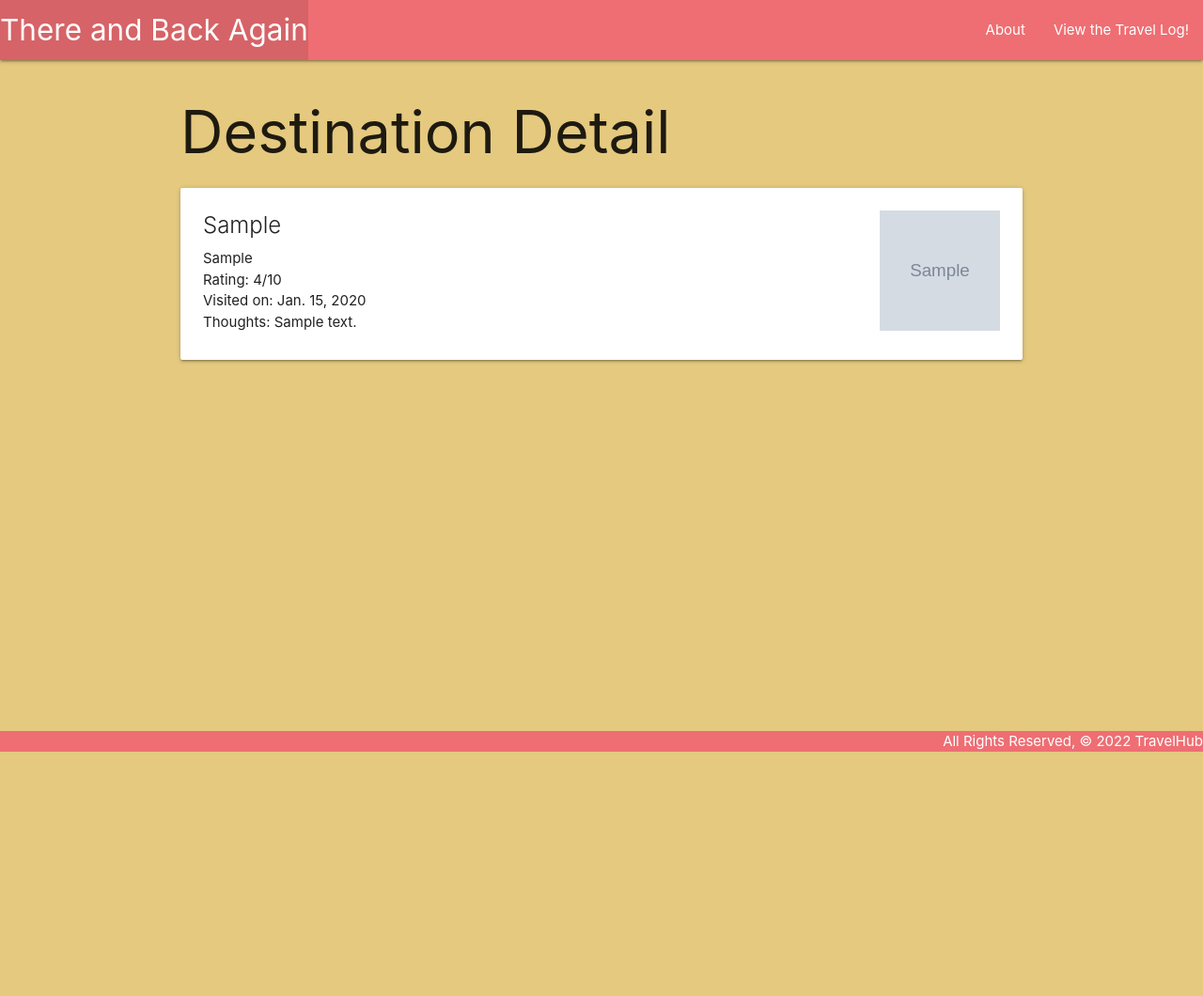
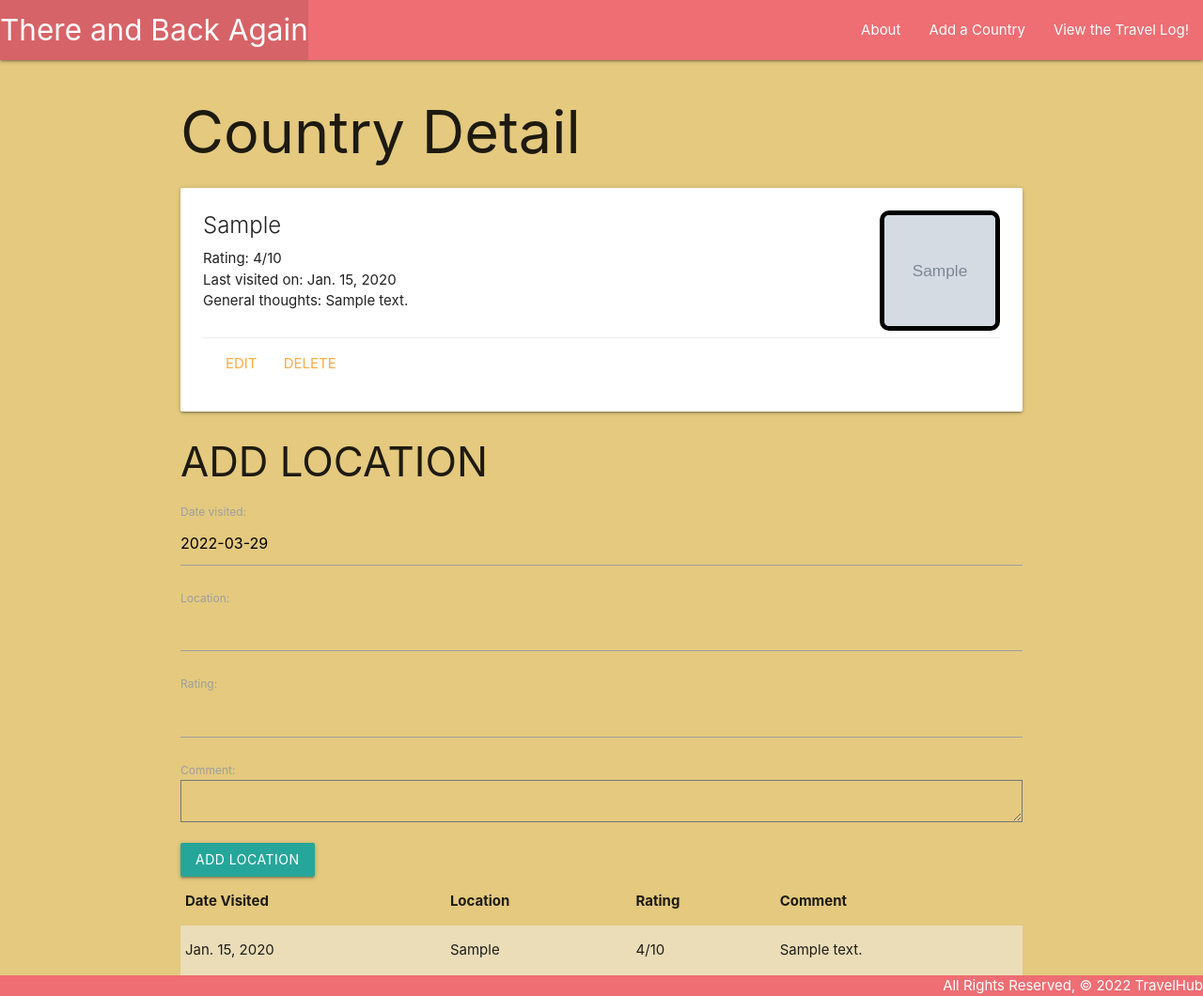
Before and after one commit to Runite-Drill/there-and-back-again, a Django app: page /destinations/1/ in a window 1280 px wide. Shown: the whole page at 94% size. Before the commit the page ends 800 px from the top, so only its background shows below. Run offline with Django 4.2, Linux system fonts and the light colour scheme; tables that the repository leaves empty hold one stand-in row (values such as "Sample post"); grey boxes marked "Sample" are stand-in pictures.

Commit message:
CRUD operations and 1-M

```diff
--- a/main_app/admin.py
+++ b/main_app/admin.py
@@ -1,5 +1,6 @@
 from django.contrib import admin
-from .models import Destination
+from .models import Destination, Location
 # Register your models here.
 
 admin.site.register(Destination)
+admin.site.register(Location)
--- /dev/null
+++ b/main_app/forms.py
@@ -0,0 +1,7 @@
+from django.forms import ModelForm
+from .models import Location
+
+class LocationForm(ModelForm):
+    class Meta:
+        model = Location
+        fields = ['date_visited', 'location', 'rating', 'comment']
--- a/main_app/models.py
+++ b/main_app/models.py
@@ -1,10 +1,15 @@
 from django.db import models
 from django.core.validators import MinValueValidator, MaxValueValidator
+from django.urls import reverse
 
 # Create your models here.
+MEALS = (
+    ('B', 'Breakfast'),
+    ('L', 'Lunch'),
+    ('D', 'Dinner')
+)
 
 class Destination(models.Model):
-    location = models.CharField(max_length=100)
     country = models.CharField(max_length=100)
     date = models.DateField()
     rating = models.IntegerField(validators=[
@@ -14,3 +19,26 @@ class Destination(models.Model):
     comment = models.TextField(max_length=250)
     picture_upload = models.ImageField(default=None, blank=True, null=True, upload_to="main_app/static/images")
     picture_url = models.CharField(default='https://www.pngitem.com/pimgs/m/775-7750535_travel-globe-png-free-download-transparent-png.png', blank=True, null=True, max_length=100)
+
+    def __str__(self):
+        return self.name
+
+    def get_absolute_url(self):
+        return reverse('detail', kwargs = {'destination_id':self.id})
+
+
+class Location(models.Model):
+    date_visited = models.DateField()
+    location = models.CharField(max_length=100)
+    rating = models.IntegerField(validators=[
+            MaxValueValidator(10),
+            MinValueValidator(0)
+        ])
+    comment = models.TextField(max_length=250)
+    destination = models.ForeignKey(Destination, on_delete=models.CASCADE)
+
+    def __str__(self):
+        return f"{self.get_location_display()} on {self.date}"
+
+    class Meta:
+        ordering = ['-date_visited'] #sorts by date: ascending / (-) descending
--- a/main_app/static/css/style.css
+++ b/main_app/static/css/style.css
@@ -18,3 +18,8 @@ footer.page-footer {
     display: flex;
     justify-content: space-between;
 }
+
+.picture {
+    border-radius: 10px;
+    border: 5px solid black;
+}
--- a/main_app/templates/base.html
+++ b/main_app/templates/base.html
@@ -7,6 +7,7 @@
     <meta name="viewport" content="width=device-width, initial-scale=1.0">
     <link rel="stylesheet" href="https://cdnjs.cloudflare.com/ajax/libs/materialize/1.0.0/css/materialize.min.css">
     <link rel="stylesheet" type="text/css" href="{% static 'css/style.css' %}">
+    <script src="https://cdnjs.cloudflare.com/ajax/libs/materialize/1.0.0/js/materialize.min.js"></script>
     <title>There and Back Again</title>
 </head>
 <body>
@@ -21,6 +22,9 @@
                 <ul class="right">
                     <li>
                         <a href="{%url 'about'%}">About</a>
+                    </li>
+                    <li>
+                        <a href="{%url 'destination_create'%}">Add a Country</a>
                     </li>
                     <li>
                         <a href="{%url 'index'%}">View the Travel Log!</a>
--- a/main_app/templates/destinations/detail.html
+++ b/main_app/templates/destinations/detail.html
@@ -2,27 +2,76 @@
 
 {% block content %}
 
-<h1>Destination Detail</h1>
+<h1>Country Detail</h1>
 <div class="card">
     <div class="card-content">
         <div class="flex-container">
             <div>
-                <span class="card-title"> {{destination.location}}</span>
-                <span class="card-subtitle"> {{destination.country}}</span>
+                <span class="card-title"> {{destination.country}}</span>
                 <p>Rating: {{destination.rating}}/10</p>
-                <p>Visited on: {{destination.date}}</p>
+                <p>Last visited on: {{destination.date}}</p>
                 {% if destination.comment %}
-                    <p>Thoughts: {{destination.comment}}</p>
+                    <p>General thoughts: {{destination.comment}}</p>
                 {% else %}
                     <p>No comment.</p>
                 {% endif %}
             </div>
 
             <div class="right">
-                <img width = '128px' height = '128px' src="{{destination.picture}}"/>
+                <img width = '128px' height = '128px'  class="picture" src="{{destination.picture}}"/>
             </div>
+        </div>
+        <div class="card-action">
+            <a href="{% url 'destination_update' destination.id %}">Edit</a>
+            <a href="{% url 'destination_delete' destination.id %}">Delete</a>
         </div>
     </div>
 </div>
 
+<div>
+    <h3>ADD LOCATION</h3>
+    <form method="post" action="{% url 'add_location' destination.id %}">
+        {%csrf_token%}
+        {{location_form.as_p}}
+        <input type="submit" class="btn" value="Add Location">
+    </form>
+</div>
+
+<div>
+    <table class="striped">
+        <thead>
+            <tr>
+                <th>Date Visited</th>
+                <th>Location</th>
+                <th>Rating</th>
+                <th>Comment</th>
+            </tr>
+        </thead>
+        <tbody>
+            {% for location in destination.location_set.all %}
+            <tr>
+                <td>{{location.date_visited}}</td>
+                <td>{{location.location}}</td>
+                <td>{{location.rating}}/10</td>
+                <td>{{location.comment}}</td>
+            </tr>
+            {% endfor %}
+        </tbody>
+    </table>
+</div>
+
+<script>
+let dateEl = document.getElementById('id_date_visited');
+M.Datepicker.init(dateEl, {
+    format: 'yyyy-mm-dd',
+    defaultDate: new Date(),
+    setDefaultDate: true,
+    autoClose: true,
+});
+
+// let selectEl = document.getElementById('id_location');
+// M.FormSelect.init(selectEl);
+
+</script>
+
 {% endblock %}
--- a/main_app/urls.py
+++ b/main_app/urls.py
@@ -5,4 +5,8 @@ urlpatterns = [
     path("about/",views.about, name="about"),
     path("destinations/",views.destination_index, name="index"),
     path("destinations/<int:destination_id>/",views.destination_detail, name="detail"),
+    path("destinations/create/",views.destinationCreate.as_view(), name="destination_create"),
+    path("destinations/<int:pk>/update/",views.destinationUpdate.as_view(), name="destination_update"),
+    path("destinations/<int:pk>/delete/",views.destinationDelete.as_view(), name="destination_delete"),
+    path('destinations/<int:destination_id>/add_location/', views.add_location, name="add_location")
 ]
--- a/main_app/views.py
+++ b/main_app/views.py
@@ -1,8 +1,23 @@
-from django.shortcuts import render
+from django.shortcuts import render, redirect
 from django.http import HttpResponse
 from .models import Destination
+from django.views.generic.edit import CreateView, UpdateView, DeleteView
+from .forms import LocationForm
 
 # Create your views here.
+class destinationCreate(CreateView):
+    model = Destination
+    fields = '__all__'
+
+class destinationUpdate(UpdateView):
+    model = Destination
+    fields = ['date','rating','comment']
+
+class destinationDelete(DeleteView):
+    model = Destination
+    success_url = '/destinations/'
+
+
 
 # class Destination:
 #     def __init__(self, location, country, date, rating, comment):
@@ -71,4 +86,17 @@ def destination_detail(request,destination_id):
         destination.picture = destination.picture_upload
     elif destination.picture_url is not None:
         destination.picture = destination.picture_url
-    return render(request, 'destinations/detail.html', {'destination':destination})
+    else:
+        destination.picture = None
+
+    location_form = LocationForm()
+    return render(request, 'destinations/detail.html', {'destination':destination, 'location_form':location_form})
+
+
+def add_location(request,destination_id):
+    form = LocationForm(request.POST)
+    if form.is_valid():
+        new_location = form.save(commit=False)
+        new_location.destination_id = destination_id
+        new_location.save()
+    return redirect('detail', destination_id=destination_id)
```
Also changed, not shown: main_app/templates/destinations/index.html (+3 -4 lines), main_app/templates/main_app/destination_confirm_delete.html (added, +13 -0 lines), main_app/templates/main_app/destination_form.html (added, +22 -0 lines), main_app/migrations/0009_remove_destination_location_location.py (added), main_app/migrations/0010_rename_name_location_location.py (added), main_app/migrations/0011_alter_location_options_and_more.py (added).
